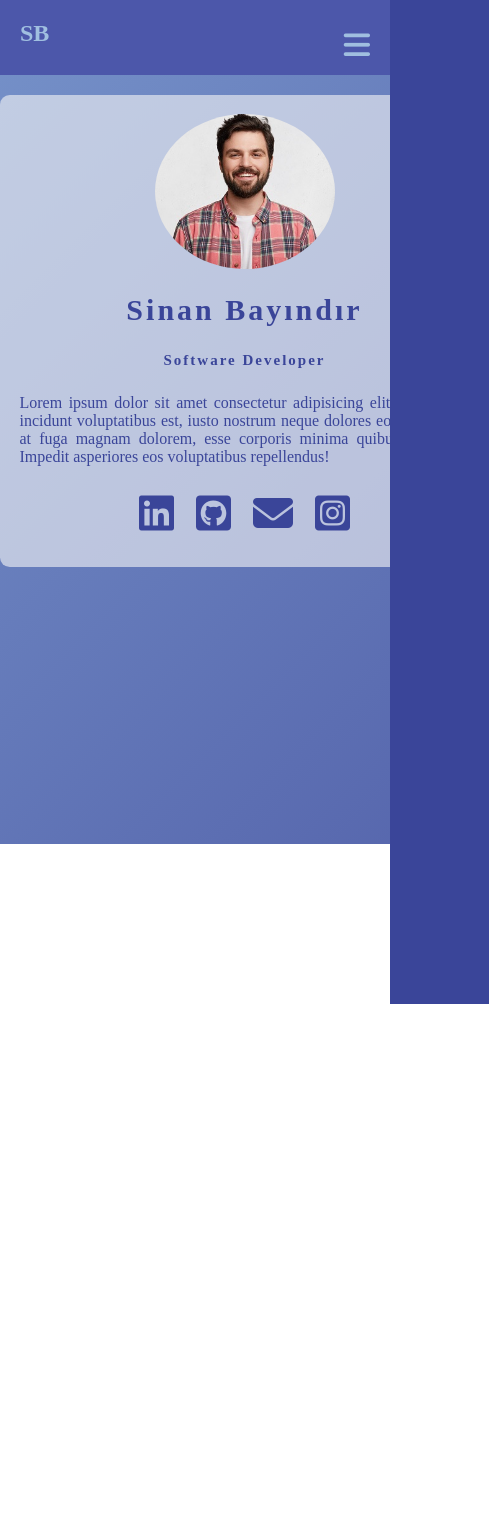
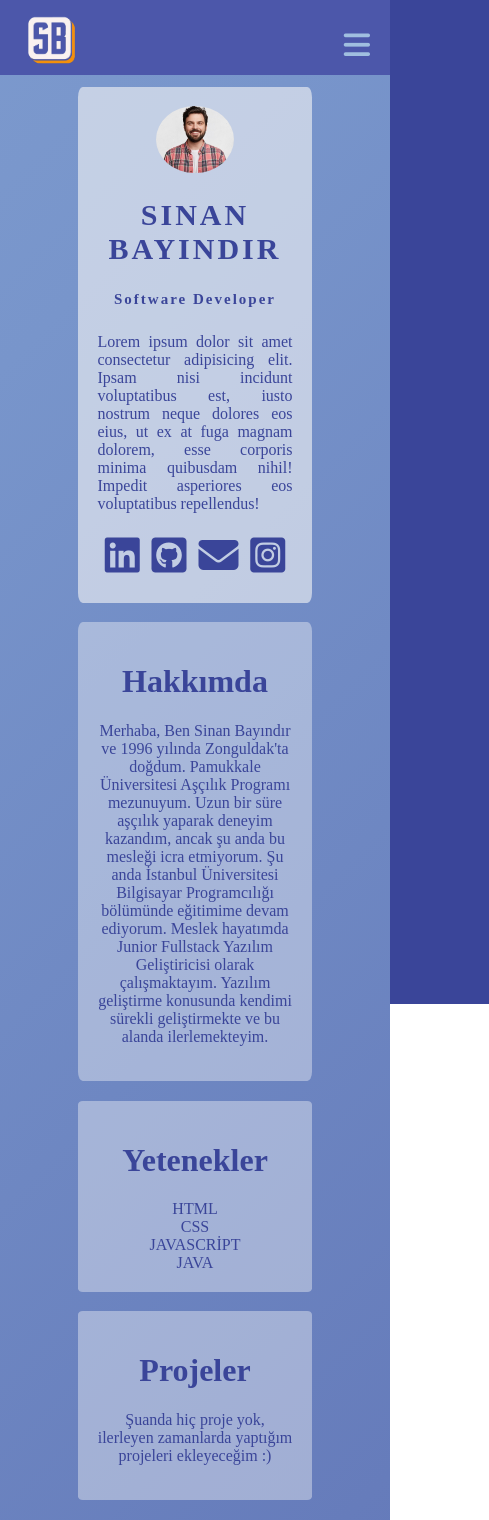
Before and after one commit to snanbyndr67/Personel-Website, a plain HTML site: page index.html in a window 390 px wide. Shown: the whole page, 489 px wide, since content can reach past the window. Before the commit the page ends 844 px from the top, so only its background shows below. Drawn offline with Linux system fonts and the light colour scheme; a web font is replaced by a local one.

Commit message:
add navbar and homepage parts

```diff
--- a/index.html
+++ b/index.html
@@ -1,37 +1,43 @@
 <!DOCTYPE html>
 <html lang="en">
+
 <head>
     <meta charset="UTF-8">
     <meta http-equiv="X-UA-Compatible" content="IE=edge">
     <meta name="viewport" content="width=device-width, initial-scale=1.0">
     <title>Personel Website</title>
     <link rel="stylesheet" href="style.css">
+    <script src="js.js"></script>
     <link rel="stylesheet" href="https://cdnjs.cloudflare.com/ajax/libs/font-awesome/6.4.0/css/all.min.css">
 </head>
+
 <body>
-    <div class="header">
-        <h2 class="logo">SB</h2>
+    <!-- Navbar Start -->
+        <div class="navbar">
+            <img src="/img/logo.png" alt="Logo">
             <input type="checkbox" name="checkbox" id="chk">
             <label for="chk" class="show-menu-btn">
                 <i class="fas fa-bars"></i>
             </label>
             <ul class="menu">
-            <a href="#">Home</a>
-            <a href="#">Projects</a>
-            <a href="#">Abouth Me</a>
-            <a href="#">Blog</a>
-            <a href="#">Feedback</a>
+                <a href="#card">Anasayfa</a>
+                <a href="#abouth">Hakkımda</a>
+                <a href="#skills">Yetenekler</a>
+                <a href="#projects">Projeler</a>
                 <label for="chk" class="hide-menu-btn">
                     <i class="fas fa-times"></i>
                 </label>
             </ul>
-
         </div>
-    <div class="box">
+    <!-- Navbar End -->
+    <!-- Profile Card Start -->
+        <div class="card" id="card">
             <img src="/img/profile.jpg" alt="Profile İmage">
-        <h1>Sinan Bayındır</h1>
+            <h1>SINAN BAYINDIR</h1>
             <h5>Software Developer</h5>
-        <p>Lorem ipsum dolor sit amet consectetur adipisicing elit. Ipsam nisi incidunt voluptatibus est, iusto nostrum neque dolores eos eius, ut ex at fuga magnam dolorem, esse corporis minima quibusdam nihil! Impedit asperiores eos voluptatibus repellendus!</p>
+            <p>Lorem ipsum dolor sit amet consectetur adipisicing elit. Ipsam nisi incidunt voluptatibus est, iusto
+                nostrum neque dolores eos eius, ut ex at fuga magnam dolorem, esse corporis minima quibusdam nihil!
+                Impedit asperiores eos voluptatibus repellendus!</p>
             <ul>
                 <li><a href="#"><i class="fa-brands fa-linkedin"></i></a></li>
                 <li><a href="#"><i class="fa-brands fa-square-github"></i></a></li>
@@ -39,6 +45,33 @@
                 <li><a href="#"><i class="fa-brands fa-square-instagram"></i></a></li>
             </ul>
         </div>
+    <!-- Profile Card End -->
+    <!-- Abouth Start -->
+        <div class="abouth" id="abouth">
+            <h1>Hakkımda</h1>
+            <p>
+                Merhaba, Ben Sinan Bayındır ve 1996 yılında Zonguldak'ta doğdum. Pamukkale Üniversitesi Aşçılık Programı mezunuyum. Uzun bir süre aşçılık yaparak deneyim kazandım, ancak şu anda bu mesleği icra etmiyorum. Şu anda İstanbul Üniversitesi Bilgisayar Programcılığı bölümünde eğitimime devam ediyorum. Meslek hayatımda Junior Fullstack Yazılım Geliştiricisi olarak çalışmaktayım. Yazılım geliştirme konusunda kendimi sürekli geliştirmekte ve bu alanda ilerlemekteyim.
+            </p>
 
+        </div>
+    <!-- Abouth End -->
+    <!-- Skills Start -->
+        <div class="skills" id="skills">
+            <h1>Yetenekler</h1>
+            <ul>
+                <li>HTML</li>
+                <li>CSS</li>
+                <li>JAVASCRİPT</li>
+                <li>JAVA</li>
+            </ul>
+        </div>
+    <!-- Skills End -->
+    <!-- Projects Start -->
+        <div class="projects" id="projects">
+            <h1>Projeler</h1>
+            <p>Şuanda hiç proje yok, ilerleyen zamanlarda yaptığım projeleri ekleyeceğim :)</p>
+        </div>
+    <!-- Projects End -->
 </body>
+
 </html>
--- /dev/null
+++ b/js.js
@@ -0,0 +1,6 @@
+const navbarToggle = document.querySelector('.navbar-toggle');
+const navbarMenu = document.querySelector('.navbar-menu');
+
+navbarToggle.addEventListener('click', function() {
+  navbarMenu.classList.toggle('active');
+});
--- a/style.css
+++ b/style.css
@@ -1,9 +1,13 @@
+@import url('https://fonts.googleapis.com/css2?family=Bacasime+Antique&display=swap');
 body {
+    font-family: 'Bacasime Antique', serif;
     margin: 0;
     padding: 0;
     background: linear-gradient(-45deg, #4A55A2, #7895CB, #A0BFE0);
     background-size: 400% 400%;
     animation: gradientAnimation 10s ease infinite;
+    color:#3a4599;
+    text-align: center;
   }
 
   @keyframes gradientAnimation {
@@ -17,16 +21,18 @@ body {
       background-position: 0% 50%;
     }
   }
-  .header{
+  .navbar{
     height: 75px;
     background-color: #4c57aa;
     padding:0 20px;
     color: #A0BFE0;
   }
-  .logo{
-    align-items: center;
+  .navbar img
+  {
+    cursor: pointer;
+    padding-top: 12px;
+    width: 70px;
     float: left;
-    cursor: pointer;
   }
   .menu{
     float: right;
@@ -92,54 +98,89 @@ body {
 
   }
 
-  .box{
+  .card{
     border-radius: 2%;
-    width: 450px;
+    width: 50%;
     background-color: rgba(247, 247, 247, 0.6);
-
+    user-select: none;
     padding: 5%;
     text-align: center;
     margin: auto;
-    margin-top: 5%;
-    color:#3a4599;
+    margin-top: 3%;
   }
-  .box img{
+  .card img{
     border-radius: 50%;
     width: 40%;
     cursor: pointer;
     transition: 0.5s;
   }
-  .box img:hover{
+  .card img:hover{
     transform: scale(0.9)
   }
 
-  .box h1{
+  .card h1{
     font-size: 30px;
     letter-spacing: 3px;
   }
 
-  .box h5{
+  .card h5{
     font-size: 15px;
     letter-spacing: 2px;
   }
-  .box p{
+  .card p{
     text-align: justify;
   }
   ul{
     margin: 0;
     padding: 0;
   }
-  .box li{
+  .card li{
     display: inline-block;
     margin: 2%;
     list-style: none;
   }
-  .box li a{
+  .card li a{
     color: #3a4599;
     font-size: 250%;
     transition: all ease-in-out 250ms;
   }
 
-  .box li a:hover{
+  .card li a:hover{
     color: #515aa1;
   }
+  .abouth{
+    border-radius: 2%;
+    width: 50%;
+    background-color: rgba(247, 247, 247, 0.4);
+    user-select: none;
+    padding: 5%;
+    text-align: center;
+    margin: auto;
+    margin-top:5%;
+    margin-bottom: 5%;
+  }
+  .skills{
+    border-radius: 2%;
+    width: 50%;
+    background-color: rgba(247, 247, 247, 0.4);
+    user-select: none;
+    padding: 5%;
+    text-align: center;
+    margin: auto;
+    margin-top: 5%;
+    margin-bottom: 5%;
+  }
+  .skills li{
+    list-style: none;
+  }
+  .projects{
+    border-radius: 2%;
+    width: 50%;
+    background-color: rgba(247, 247, 247, 0.4);
+    user-select: none;
+    padding: 5%;
+    text-align: center;
+    margin: auto;
+    margin-top: 5%;
+    margin-bottom: 5%;
+  }
```
Also changed, not shown: img/logo.png (added). Lines whose indentation alone changed are shown as unchanged.
